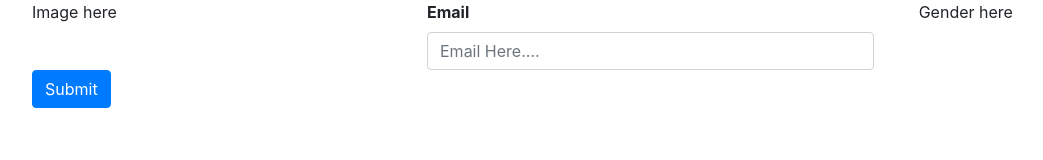
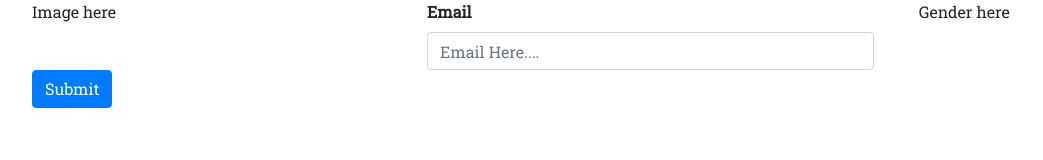
Before and after one commit to Duc-Developer/my-portfolio, a React (Create React App) app: page / in a window 1280 px wide. Shown: the top 160 px of the page, without its empty margins (53-1096 px from the left). Built offline with nearby package versions, Linux system fonts and the light colour scheme.

Commit message:
import gg font

```diff
--- a/src/App.css
+++ b/src/App.css
@@ -1,3 +1,5 @@
+@import url('https://fonts.googleapis.com/css2?family=Lora&family=Roboto+Slab&display=swap');
+
 .App {
-
+    font-family: 'Roboto Slab', serif;
 }
```
